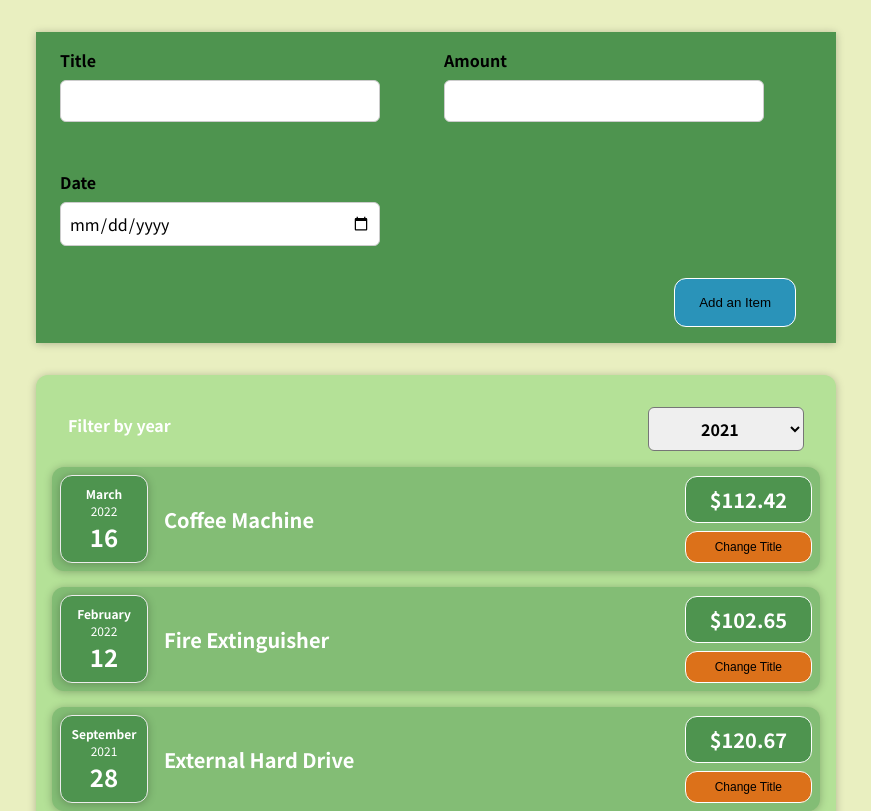
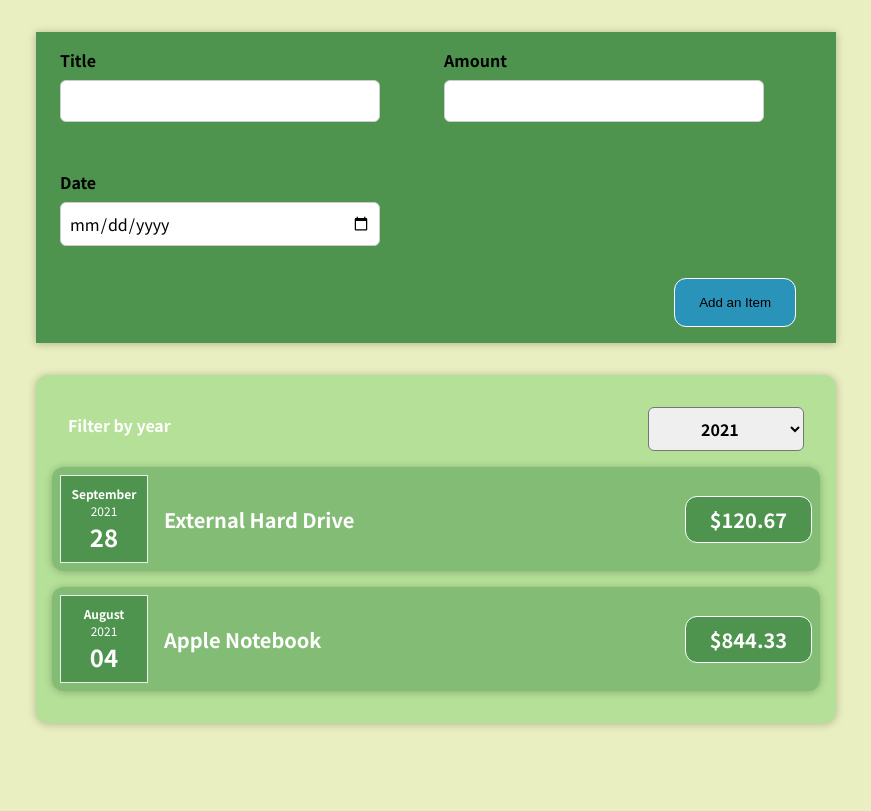
Before and after one commit to KAD105/to-do-list, a React (Create React App) app: page / in a window 1280 px wide. Shown: the top 811 px of the page, without its empty margins (204-1075 px from the left). Built offline with nearby package versions, Linux system fonts and the light colour scheme.

Commit message:
Fixing the unique key prop error

```diff
--- a/src/components/Expenses/ExpenseDate.js
+++ b/src/components/Expenses/ExpenseDate.js
@@ -1,4 +1,3 @@
-import Card from "../UI/Card";
 import "./ExpenseDate.css";
 
 const ExpenseDate = (props) => {
@@ -7,11 +6,11 @@ const ExpenseDate = (props) => {
   const year = props.date.getFullYear();
 
   return (
-    <Card className="expense-date">
+    <div className="expense-date">
       <div className="expense-date__month">{month}</div>
       <div className="expense-date__year">{year}</div>
       <div className="expense-date__day">{day}</div>
-    </Card>
+    </div>
   );
 };
 
--- a/src/components/Expenses/ExpenseItem.js
+++ b/src/components/Expenses/ExpenseItem.js
@@ -1,26 +1,14 @@
-import { useState } from "react";
 import ExpenseDate from "./ExpenseDate";
 import Card from "../UI/Card";
 import "./ExpenseItem.css";
 
 const ExpenseItem = (props) => {
-  const [title, setTitle] = useState(props.title);
-
-  const clickHandler = () => {
-    setTitle("updated!");
-  };
-
   return (
     <Card className="expense-item">
       <ExpenseDate date={props.date} />
       <div className="expense-item__description">
-        <h2>{title}</h2>
-        <div className="expense-item-section">
-          <div className="expense-item__price">${props.amount}</div>
-          <button className="change_the_title_btn" onClick={clickHandler}>
-            Change Title
-          </button>
-        </div>
+        <h2>{props.title}</h2>
+        <div className="expense-item__price">${props.amount}</div>
       </div>
     </Card>
   );
--- a/src/components/Expenses/Expenses.js
+++ b/src/components/Expenses/Expenses.js
@@ -7,9 +7,13 @@ import "./Expenses.css";
 const Expenses = (props) => {
   const [filterdYear, setFilterdYear] = useState("2021");
   const filterChangeHandler = (selectedYear) => {
-    console.log("expense.js");
     setFilterdYear(selectedYear);
   };
+
+  const filteredExpenses = props.items.filter((item) => {
+    return item.date.getFullYear().toString() === filterdYear;
+  });
+
   return (
     <div>
       <Card className="expenses">
@@ -17,8 +21,9 @@ const Expenses = (props) => {
           selected={filterdYear}
           onChangeFilter={filterChangeHandler}
         />
-        {props.items.map((expense) => (
+        {filteredExpenses.map((expense) => (
           <ExpenseItem
+            key={expense.id}
             title={expense.title}
             amount={expense.amount}
             date={expense.date}
--- a/src/components/NewExpense/NewExpense.js
+++ b/src/components/NewExpense/NewExpense.js
@@ -7,6 +7,7 @@ const NewExpense = (props) => {
       ...enteredExpenseData,
       id: Math.random().toString(),
     };
+    console.log(expenseData);
 
     props.onAddExpenseData(expenseData);
   };
```
